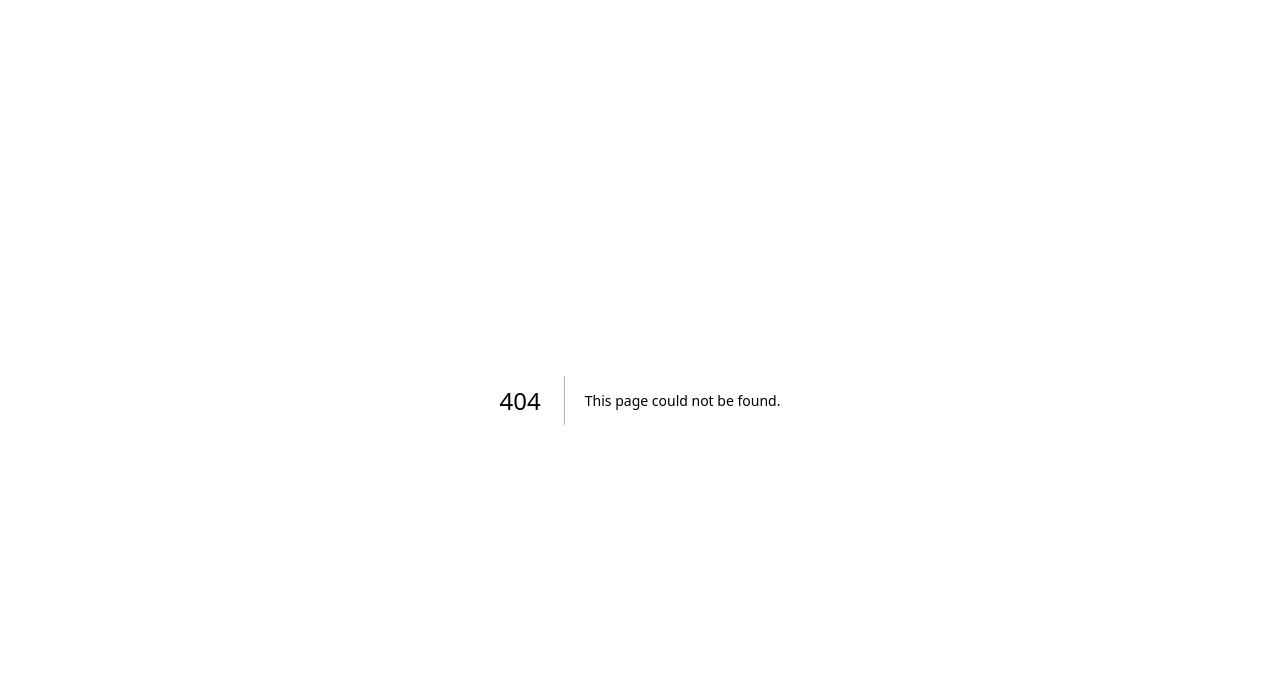
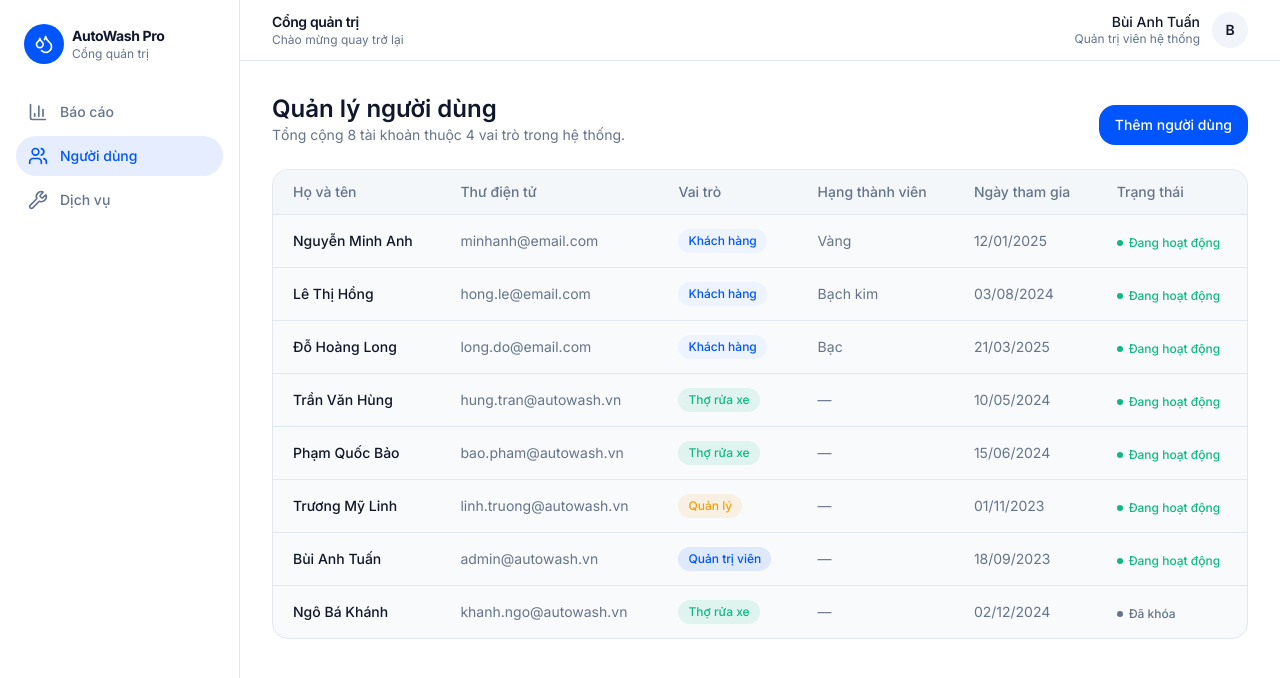
Before and after one commit to autowashpro/AutoWash_Pro_FE, a Next.js app: page /admin/nguoi-dung in a window 1280 px wide. Before the commit this address had no page. Shown: the top 678 px of the page. Built offline with nearby package versions, Linux system fonts and the light colour scheme.

Commit message:
feat: add new admin pages for services and users management

```diff
--- /dev/null
+++ b/app/admin/dich-vu/page.tsx
@@ -0,0 +1,61 @@
+import { SERVICES, formatVND } from "@/lib/data"
+
+export default function AdminServicesPage() {
+  return (
+    <div className="space-y-6">
+      <header className="flex flex-col gap-2 sm:flex-row sm:items-end sm:justify-between">
+        <div>
+          <h1 className="text-2xl font-semibold text-foreground">Danh mục dịch vụ</h1>
+          <p className="text-sm text-muted-foreground">
+            Quản lý gói dịch vụ, giá niêm yết và thời lượng thực hiện.
+          </p>
+        </div>
+        <button className="self-start rounded-lg bg-primary px-4 py-2.5 text-sm font-medium text-primary-foreground transition-colors hover:bg-primary/90 sm:self-auto">
+          Thêm dịch vụ
+        </button>
+      </header>
+
+      <div className="grid gap-4 sm:grid-cols-2 lg:grid-cols-3">
+        {SERVICES.map((service) => (
+          <article
+            key={service.id}
+            className="flex flex-col rounded-2xl border border-border bg-card p-5"
+          >
+            <div className="flex items-start justify-between gap-3">
+              <span className="rounded-full bg-accent px-2.5 py-1 text-xs font-medium text-accent-foreground">
+                {service.category}
+              </span>
+              <span
+                className={`inline-flex items-center gap-1.5 text-xs font-medium ${
+                  service.active ? "text-success" : "text-muted-foreground"
+                }`}
+              >
+                <span
+                  className={`h-1.5 w-1.5 rounded-full ${
+                    service.active ? "bg-success" : "bg-muted-foreground"
+                  }`}
+                />
+                {service.active ? "Đang bán" : "Tạm ẩn"}
+              </span>
+            </div>
+            <h2 className="mt-3 text-base font-semibold text-foreground">{service.name}</h2>
+            <p className="mt-1 flex-1 text-sm leading-relaxed text-muted-foreground">
+              {service.description}
+            </p>
+            <div className="mt-4 flex items-end justify-between border-t border-border pt-4">
+              <div>
+                <p className="text-lg font-semibold text-foreground">{formatVND(service.price)}</p>
+                <p className="text-xs text-muted-foreground">
+                  Thời lượng {service.durationMinutes} phút
+                </p>
+              </div>
+              <button className="rounded-lg border border-border px-3 py-1.5 text-xs font-medium text-foreground transition-colors hover:bg-secondary">
+                Chỉnh sửa
+              </button>
+            </div>
+          </article>
+        ))}
+      </div>
+    </div>
+  )
+}
--- /dev/null
+++ b/app/admin/nguoi-dung/page.tsx
@@ -0,0 +1,81 @@
+import { USERS, ROLES, TIER_META, formatDate, type Role } from "@/lib/data"
+
+const roleLabel: Record<Role, string> = {
+  customer: "Khách hàng",
+  washer: "Thợ rửa xe",
+  manager: "Quản lý",
+  admin: "Quản trị viên",
+}
+
+const roleTone: Record<Role, string> = {
+  customer: "bg-accent text-accent-foreground",
+  washer: "bg-success/10 text-success",
+  manager: "bg-gold/10 text-gold",
+  admin: "bg-primary/10 text-primary",
+}
+
+export default function AdminUsersPage() {
+  return (
+    <div className="space-y-6">
+      <header className="flex flex-col gap-2 sm:flex-row sm:items-end sm:justify-between">
+        <div>
+          <h1 className="text-2xl font-semibold text-foreground">Quản lý người dùng</h1>
+          <p className="text-sm text-muted-foreground">
+            Tổng cộng {USERS.length} tài khoản thuộc {ROLES.length} vai trò trong hệ thống.
+          </p>
+        </div>
+        <button className="self-start rounded-lg bg-primary px-4 py-2.5 text-sm font-medium text-primary-foreground transition-colors hover:bg-primary/90 sm:self-auto">
+          Thêm người dùng
+        </button>
+      </header>
+
+      <div className="overflow-hidden rounded-2xl border border-border bg-card">
+        <div className="overflow-x-auto">
+          <table className="w-full text-left text-sm">
+            <thead className="border-b border-border bg-secondary/50 text-muted-foreground">
+              <tr>
+                <th className="px-5 py-3 font-medium">Họ và tên</th>
+                <th className="px-5 py-3 font-medium">Thư điện tử</th>
+                <th className="px-5 py-3 font-medium">Vai trò</th>
+                <th className="px-5 py-3 font-medium">Hạng thành viên</th>
+                <th className="px-5 py-3 font-medium">Ngày tham gia</th>
+                <th className="px-5 py-3 font-medium">Trạng thái</th>
+              </tr>
+            </thead>
+            <tbody className="divide-y divide-border">
+              {USERS.map((user) => (
+                <tr key={user.id} className="transition-colors hover:bg-secondary/40">
+                  <td className="px-5 py-3.5 font-medium text-foreground">{user.name}</td>
+                  <td className="px-5 py-3.5 text-muted-foreground">{user.email}</td>
+                  <td className="px-5 py-3.5">
+                    <span className={`inline-flex rounded-full px-2.5 py-1 text-xs font-medium ${roleTone[user.role]}`}>
+                      {roleLabel[user.role]}
+                    </span>
+                  </td>
+                  <td className="px-5 py-3.5 text-muted-foreground">
+                    {user.tier ? TIER_META[user.tier].label : "—"}
+                  </td>
+                  <td className="px-5 py-3.5 text-muted-foreground">{formatDate(user.joinedDate)}</td>
+                  <td className="px-5 py-3.5">
+                    <span
+                      className={`inline-flex items-center gap-1.5 text-xs font-medium ${
+                        user.active ? "text-success" : "text-muted-foreground"
+                      }`}
+                    >
+                      <span
+                        className={`h-1.5 w-1.5 rounded-full ${
+                          user.active ? "bg-success" : "bg-muted-foreground"
+                        }`}
+                      />
+                      {user.active ? "Đang hoạt động" : "Đã khóa"}
+                    </span>
+                  </td>
+                </tr>
+              ))}
+            </tbody>
+          </table>
+        </div>
+      </div>
+    </div>
+  )
+}
--- a/components/revenue-chart.tsx
+++ b/components/revenue-chart.tsx
@@ -1,12 +1,14 @@
 "use client"
 
-import { Bar, BarChart, CartesianGrid, XAxis, YAxis } from "recharts"
 import {
-  ChartContainer,
-  ChartTooltip,
-  ChartTooltipContent,
-  type ChartConfig,
-} from "@/components/ui/chart"
+  Bar,
+  BarChart,
+  CartesianGrid,
+  ResponsiveContainer,
+  Tooltip,
+  XAxis,
+  YAxis,
+} from "recharts"
 
 const data = [
   { day: "T2", revenue: 4200000 },
@@ -18,36 +20,64 @@ const data = [
   { day: "CN", revenue: 7400000 },
 ]
 
-const config = {
-  revenue: { label: "Doanh thu", color: "var(--chart-1)" },
-} satisfies ChartConfig
+const formatVND = (value: number) =>
+  new Intl.NumberFormat("vi-VN", {
+    style: "currency",
+    currency: "VND",
+    maximumFractionDigits: 0,
+  }).format(value)
+
+function CustomTooltip({
+  active,
+  payload,
+  label,
+}: {
+  active?: boolean
+  payload?: Array<{ value: number }>
+  label?: string
+}) {
+  if (!active || !payload?.length) return null
+  return (
+    <div className="rounded-lg border border-border bg-popover px-3 py-2 text-sm shadow-md">
+      <p className="font-medium text-popover-foreground">{label}</p>
+      <p className="text-muted-foreground">{formatVND(payload[0].value)}</p>
+    </div>
+  )
+}
 
 export function RevenueChart() {
   return (
-    <ChartContainer config={config} className="h-[260px] w-full">
-      <BarChart data={data} margin={{ left: 4, right: 4 }}>
-        <CartesianGrid vertical={false} strokeDasharray="3 3" />
-        <XAxis dataKey="day" tickLine={false} axisLine={false} tickMargin={8} />
+    <div className="h-[260px] w-full">
+      <ResponsiveContainer width="100%" height="100%">
+        <BarChart data={data} margin={{ left: 4, right: 4, top: 8 }}>
+          <CartesianGrid
+            vertical={false}
+            strokeDasharray="3 3"
+            stroke="var(--border)"
+          />
+          <XAxis
+            dataKey="day"
+            tickLine={false}
+            axisLine={false}
+            tickMargin={8}
+            stroke="var(--muted-foreground)"
+            fontSize={12}
+          />
           <YAxis
             tickLine={false}
             axisLine={false}
-          width={48}
+            width={44}
+            stroke="var(--muted-foreground)"
+            fontSize={12}
             tickFormatter={(v) => `${v / 1000000}tr`}
           />
-        <ChartTooltip
-          content={
-            <ChartTooltipContent
-              formatter={(value) =>
-                new Intl.NumberFormat("vi-VN", {
-                  style: "currency",
-                  currency: "VND",
-                }).format(Number(value))
-              }
+          <Tooltip
+            cursor={{ fill: "var(--accent)" }}
+            content={<CustomTooltip />}
           />
-          }
-        />
-        <Bar dataKey="revenue" fill="var(--color-revenue)" radius={[6, 6, 0, 0]} />
+          <Bar dataKey="revenue" fill="var(--chart-1)" radius={[6, 6, 0, 0]} />
         </BarChart>
-    </ChartContainer>
+      </ResponsiveContainer>
+    </div>
   )
 }
--- a/package.json
+++ b/package.json
@@ -10,7 +10,6 @@
   },
   "dependencies": {
     "@hookform/resolvers": "^3.9.1",
-    "@vercel/analytics": "1.6.1",
     "@radix-ui/react-accordion": "1.2.12",
     "@radix-ui/react-alert-dialog": "1.1.15",
     "@radix-ui/react-aspect-ratio": "1.1.8",
@@ -38,6 +37,7 @@
     "@radix-ui/react-toggle": "1.1.10",
     "@radix-ui/react-toggle-group": "1.1.11",
     "@radix-ui/react-tooltip": "1.2.8",
+    "@vercel/analytics": "1.6.1",
     "autoprefixer": "^10.4.20",
     "class-variance-authority": "^0.7.1",
     "clsx": "^2.1.1",
@@ -53,7 +53,7 @@
     "react-dom": "^19",
     "react-hook-form": "^7.54.1",
     "react-resizable-panels": "^2.1.7",
-    "recharts": "2.15.0",
+    "recharts": "3.8.0",
     "sonner": "^1.7.1",
     "tailwind-merge": "^3.3.1",
     "vaul": "^1.1.2",
```
Also changed, not shown: 1 other file (tests, documents, lock files or other folders). Lines whose indentation alone changed are shown as unchanged.
